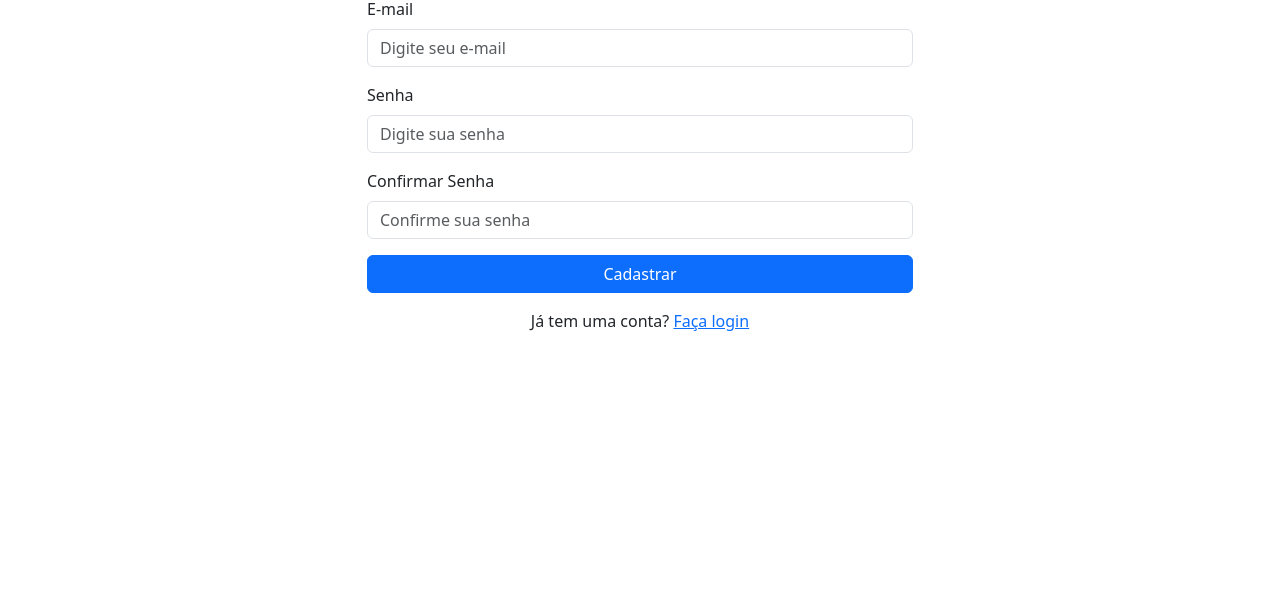
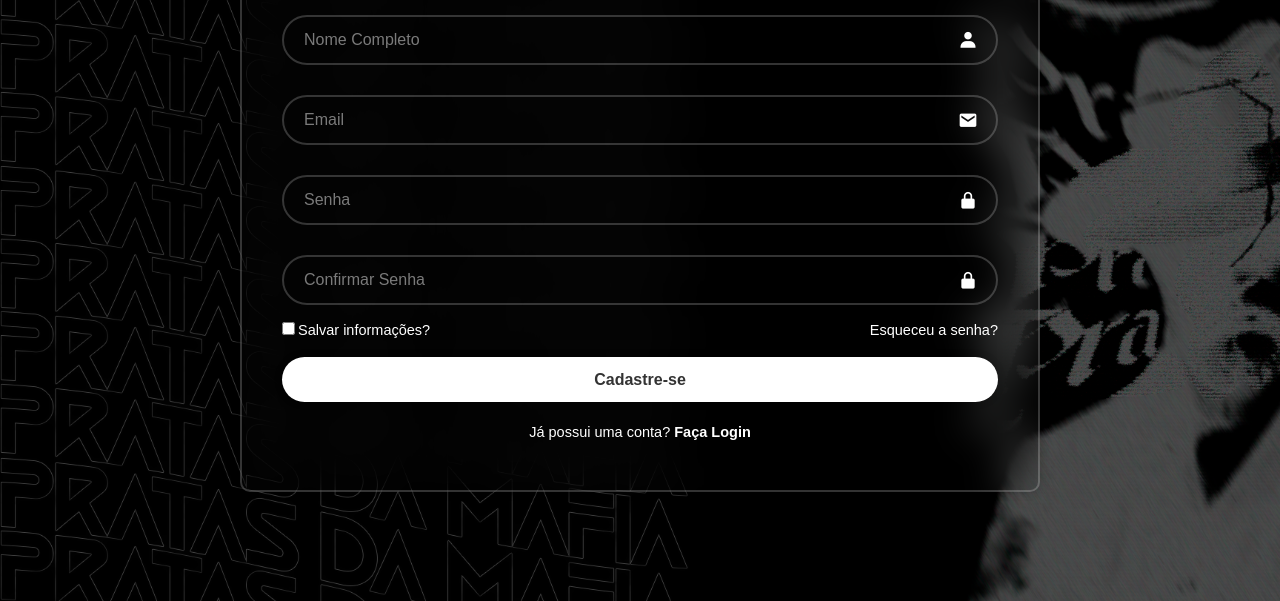
Before and after one commit to Kauaog13/pratas-team-glasses, a plain HTML site: page pratas-da-mafia/frontend/src/paginas/cadastro.html in a window 1280 px wide. Shown: the part 199-800 px from the top of the page. Drawn offline with nearby package versions, Linux system fonts and the light colour scheme; files whose address does not match are found by name.

Commit message:
Modificando Login e Cadastro
Criando Branch nova para corrigir erro, subindo novas alterações nas páginas login e cadastro

```diff
--- /dev/null
+++ b/pratas-da-mafia/frontend/public/assets/css/cadastro.css
@@ -0,0 +1,125 @@
+@charset "UTF-8";
+        @import url("https://fonts.googleapis.com/css2?familly=Poppins:wght@300;400;500;600;700;800;900&display=swap");
+
+* {
+    margin: 0;
+    padding: 0;
+    box-sizing: border-box;
+    font-family: "Poppins", sans-serif;
+}
+
+body {
+    display: flex;
+    justify-content: center;
+    align-items: center;
+    min-height: 100vh;
+    background: url("/pratas-da-mafia/frontend/public/assets/img/Wallpapers/background-black-login-cadastro.png") no-repeat;
+    background-size: cover;
+    background-position:left center;
+    background-color: black;
+}
+
+.wrapper {
+    width: 100vh;
+    background: transparent;
+    border: 2px solid rgba(255, 255,  255, .2);
+    backdrop-filter: blur(20px);
+    box-shadow: 0 0 10px rgba( 0,  0, 0, .2);
+    color: #fff;
+    border-radius: 10px;
+    padding: 30px 40px;
+}
+
+.wrapper h1 {
+    font-size: 36px;
+    text-align: center;
+}
+
+.wrapper .input-box {
+    position: relative;
+    width: 100%;
+    height: 50px;
+    margin: 30px 0;
+}
+
+.input-box input {
+    width: 100%;
+    height: 100%;
+    background: transparent;
+    border: none;
+    outline: none;
+    border: 2px solid rgba(255, 255,  255, .2);
+    border-radius: 40px;
+    font-size: 16px;
+    color: #fff;
+    padding: 20px 45px 20px 20px;
+}
+
+.input-box input::placeholder {
+    color:#ffffff79;
+}
+
+.input-box i {
+    position: absolute;
+    right: 20px;
+    top: 50%;
+    transform: translateY(-50%);
+    font-size: 20px;
+}
+
+.wrapper .lembrar-esquecer {
+    display: flex;
+    justify-content: space-between;
+    font-size: 14.5px;
+    margin: -15px 0 15px;
+}
+
+.lembrar-esquecer label input {
+    accent-color: #fff;
+    margin-right: 3px;
+}
+
+.lembrar-esquecer a {
+    color: #fff;
+    text-decoration: none;
+}
+
+.lembrar-esquecer a:hover {
+    text-decoration: underline;
+}
+
+.wrapper .bto {
+    width: 100%;
+    height: 45px;
+    background: #fff;
+    border: none;
+    outline: none;
+    border-radius: 40px;
+    box-shadow: 0 0 10px rgba( 0,  0, 0, .1);
+    cursor: pointer;
+    font-size: 16px;
+    color: #333;
+    font-weight: 600;
+}
+
+.wrapper .cadastro-link {
+    font-size: 14.5px;
+    text-align: center;
+    margin: 20px 0 15px;
+}
+
+.cadastro-link p a {
+    color: #fff;
+    text-decoration: none;
+    font-weight: 600;
+}
+
+.cadastro-link p a:hover {
+    text-decoration: underline;
+}
+
+/* .rodape {
+    position: fixed;
+    text-align: center;
+    padding: 250px 45px 20px 20px;
+ } */
--- /dev/null
+++ b/pratas-da-mafia/frontend/public/assets/css/login.css
@@ -0,0 +1,125 @@
+@charset "UTF-8";
+        @import url("https://fonts.googleapis.com/css2?familly=Poppins:wght@300;400;500;600;700;800;900&display=swap");
+
+* {
+    margin: 0;
+    padding: 0;
+    box-sizing: border-box;
+    font-family: "Poppins", sans-serif;
+}
+
+body {
+    display: flex;
+    justify-content: center;
+    align-items: center;
+    min-height: 100vh;
+    background: url("/pratas-da-mafia/frontend/public/assets/img/Wallpapers/background-black-login-cadastro.png") no-repeat;
+    background-size: cover;
+    background-position:left center;
+    background-color: black;
+}
+
+.wrapper {
+    width: 100vh;
+    background: transparent;
+    border: 2px solid rgba(255, 255,  255, .2);
+    backdrop-filter: blur(20px);
+    box-shadow: 0 0 10px rgba( 0,  0, 0, .2);
+    color: #fff;
+    border-radius: 10px;
+    padding: 30px 40px;
+}
+
+.wrapper h1 {
+    font-size: 36px;
+    text-align: center;
+}
+
+.wrapper .input-box {
+    position: relative;
+    width: 100%;
+    height: 50px;
+    margin: 30px 0;
+}
+
+.input-box input {
+    width: 100%;
+    height: 100%;
+    background: transparent;
+    border: none;
+    outline: none;
+    border: 2px solid rgba(255, 255,  255, .2);
+    border-radius: 40px;
+    font-size: 16px;
+    color: #fff;
+    padding: 20px 45px 20px 20px;
+}
+
+.input-box input::placeholder {
+    color:#ffffff79;
+}
+
+.input-box i {
+    position: absolute;
+    right: 20px;
+    top: 50%;
+    transform: translateY(-50%);
+    font-size: 20px;
+}
+
+.wrapper .lembrar-esquecer {
+    display: flex;
+    justify-content: space-between;
+    font-size: 14.5px;
+    margin: -15px 0 15px;
+}
+
+.lembrar-esquecer label input {
+    accent-color: #fff;
+    margin-right: 3px;
+}
+
+.lembrar-esquecer a {
+    color: #fff;
+    text-decoration: none;
+}
+
+.lembrar-esquecer a:hover {
+    text-decoration: underline;
+}
+
+.wrapper .bto {
+    width: 100%;
+    height: 45px;
+    background: #fff;
+    border: none;
+    outline: none;
+    border-radius: 40px;
+    box-shadow: 0 0 10px rgba( 0,  0, 0, .1);
+    cursor: pointer;
+    font-size: 16px;
+    color: #333;
+    font-weight: 600;
+}
+
+.wrapper .cadastro-link {
+    font-size: 14.5px;
+    text-align: center;
+    margin: 20px 0 15px;
+}
+
+.cadastro-link p a {
+    color: #fff;
+    text-decoration: none;
+    font-weight: 600;
+}
+
+.cadastro-link p a:hover {
+    text-decoration: underline;
+}
+
+/* .rodape {
+    position: fixed;
+    text-align: center;
+    padding: 250px 45px 20px 20px;
+ } */
--- a/pratas-da-mafia/frontend/src/paginas/cadastro.html
+++ b/pratas-da-mafia/frontend/src/paginas/cadastro.html
@@ -7,42 +7,45 @@
     <link href="https://cdn.jsdelivr.net/npm/bootstrap@5.3.0/dist/css/bootstrap.min.css" rel="stylesheet">
     <link href="https://cdnjs.cloudflare.com/ajax/libs/font-awesome/6.0.0/css/all.min.css" rel="stylesheet">
     <link rel="stylesheet" href="../../public/assets/js/principal.js">
+    <link rel="stylesheet" href="/pratas-da-mafia/frontend/public/assets/css/cadastro.css">
+    <link rel="shortcut icon" href="/pratas-da-mafia/frontend/public/assets/img/Logos/Icons-original/Logo site chapeu.ico" type="image/x-icon">
+    <link href='https://unpkg.com/boxicons@2.1.4/css/boxicons.min.css' rel='stylesheet'>
 </head>
 <body>
-    <!-- Inclui o Cabeçalho -->
-    <div id="header"></div>
+    <div class="wrapper">
+        <form action="">
+            <h1>Cadastro de Usuário</h1>
+            <div class="input-box">
+                <input type="text" placeholder="Nome Completo" required>
+                <i class='bx bxs-user'></i>
+            </div>
+            <div class="input-box">
+                <input type="password" placeholder="Email" required>
+                <i class='bx bxs-envelope'></i>
+            </div>
+            <div class="input-box">
+                <input type="password" placeholder="Senha" required>
+                <i class='bx bxs-lock-alt'></i>
+            </div>
+            <div class="input-box">
+                <input type="password" placeholder="Confirmar Senha" required>
+                <i class='bx bxs-lock-alt'></i>
+            </div>
 
-    <!-- Conteúdo -->
-    <main class="container my-5">
-        <div class="row justify-content-center">
-            <div class="col-md-6">
-                <h2 class="text-center mb-4">Cadastro de Usuário</h2>
-                <form>
-                    <div class="mb-3">
-                        <label for="name" class="form-label">Nome Completo</label>
-                        <input type="text" class="form-control" id="name" placeholder="Digite seu nome">
-                    </div>
-                    <div class="mb-3">
-                        <label for="email" class="form-label">E-mail</label>
-                        <input type="email" class="form-control" id="email" placeholder="Digite seu e-mail">
-                    </div>
-                    <div class="mb-3">
-                        <label for="password" class="form-label">Senha</label>
-                        <input type="password" class="form-control" id="password" placeholder="Digite sua senha">
-                    </div>
-                    <div class="mb-3">
-                        <label for="confirm-password" class="form-label">Confirmar Senha</label>
-                        <input type="password" class="form-control" id="confirm-password" placeholder="Confirme sua senha">
-                    </div>
-                    <button type="submit" class="btn btn-primary w-100">Cadastrar</button>
-                </form>
-                <p class="mt-3 text-center">Já tem uma conta? <a href="login.html">Faça login</a></p>
+            <div class="lembrar-esquecer">
+                <label><input type="checkbox">Salvar informações?</label>
+                <a href="#">Esqueceu a senha?</a>
             </div>
-        </div>
-    </main>
-
-    <!-- Inclui o Rodapé -->
-    <div id="footer"></div>
-
+            <button type="submit" class="bto">Cadastre-se</button>
+            <div class="cadastro-link">
+                <p>Já possui uma conta? <a href="login.html">Faça Login</a></p>
+            <!-- </div> -->
+            <!-- <div class="rodape"> -->
+                <!-- <footer> -->
+                 <!-- Copyright &copy; 2024 - by Emilly Sousa -->
+                <!-- </footer> -->
+            <!-- </div> -->
+        </form>
+    </div>
 </body>
 </html>
```
Also changed, not shown: pratas-da-mafia/frontend/src/paginas/login.html (+29 -31 lines), pratas-da-mafia/frontend/public/assets/img/Wallpapers/background-black-login-cadastro.png (added).
